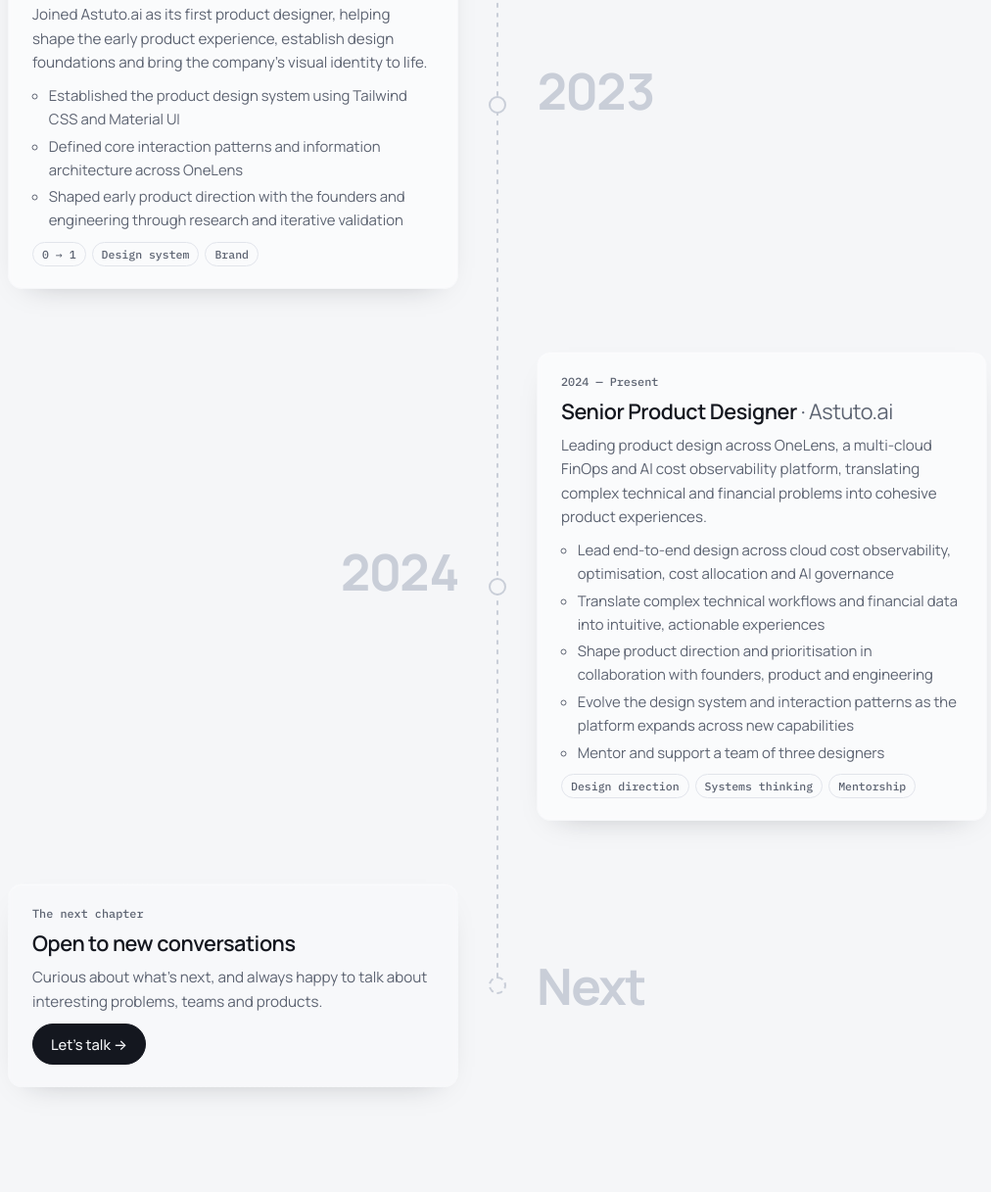
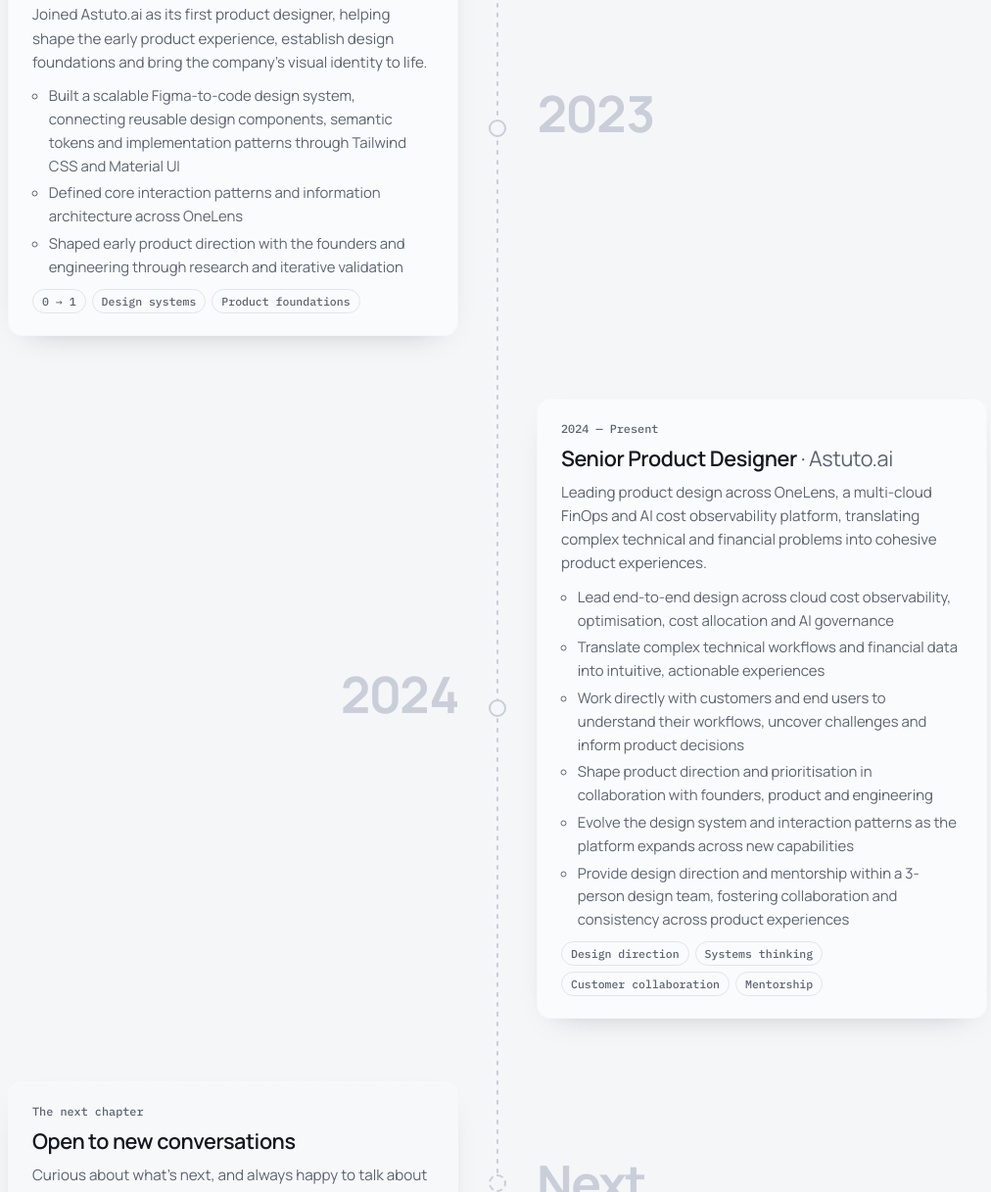
Before and after one commit to hrishikeshkakade-design/hrishikeshkakade-design.github.io, a plain HTML site: page index.html in a window 1280 px wide. Shown: the part 6717-7934 px from the top of the page at 98% size, without its empty margins (132-1144 px from the left). Drawn offline with Linux system fonts and the light colour scheme.

Commit message:
Update Astuto roles in the career timeline
Co-Authored-By: Claude Opus 5.5 <noreply@anthropic.com>
Claude-Session: https://claude.ai/code/session_01SN9xti3Y2D5QjiwnN3UrJo

```diff
--- a/index.html
+++ b/index.html
@@ -863,8 +863,8 @@ html.cc.cc-in .ccur{opacity:1}
             <span class="dates">Sep 2023 — 2024</span>
             <h3>Founding Product Designer <em>· Astuto.ai</em></h3>
             <p>Joined Astuto.ai as its first product designer, helping shape the early product experience, establish design foundations and bring the company's visual identity to life.</p>
-            <ul><li>Established the product design system using Tailwind CSS and Material UI</li><li>Defined core interaction patterns and information architecture across OneLens</li><li>Shaped early product direction with the founders and engineering through research and iterative validation</li></ul>
-            <div class="tags"><span class="tag">0 → 1</span><span class="tag">Design system</span><span class="tag">Brand</span></div>
+            <ul><li>Built a scalable Figma-to-code design system, connecting reusable design components, semantic tokens and implementation patterns through Tailwind CSS and Material UI</li><li>Defined core interaction patterns and information architecture across OneLens</li><li>Shaped early product direction with the founders and engineering through research and iterative validation</li></ul>
+            <div class="tags"><span class="tag">0 → 1</span><span class="tag">Design systems</span><span class="tag">Product foundations</span></div>
           </div>
         </li>
         <li class="stop">
@@ -874,8 +874,8 @@ html.cc.cc-in .ccur{opacity:1}
             <span class="dates">2024 — Present</span>
             <h3>Senior Product Designer <em>· Astuto.ai</em></h3>
             <p>Leading product design across OneLens, a multi-cloud FinOps and AI cost observability platform, translating complex technical and financial problems into cohesive product experiences.</p>
-            <ul><li>Lead end-to-end design across cloud cost observability, optimisation, cost allocation and AI governance</li><li>Translate complex technical workflows and financial data into intuitive, actionable experiences</li><li>Shape product direction and prioritisation in collaboration with founders, product and engineering</li><li>Evolve the design system and interaction patterns as the platform expands across new capabilities</li><li>Mentor and support a team of three designers</li></ul>
-            <div class="tags"><span class="tag">Design direction</span><span class="tag">Systems thinking</span><span class="tag">Mentorship</span></div>
+            <ul><li>Lead end-to-end design across cloud cost observability, optimisation, cost allocation and AI governance</li><li>Translate complex technical workflows and financial data into intuitive, actionable experiences</li><li>Work directly with customers and end users to understand their workflows, uncover challenges and inform product decisions</li><li>Shape product direction and prioritisation in collaboration with founders, product and engineering</li><li>Evolve the design system and interaction patterns as the platform expands across new capabilities</li><li>Provide design direction and mentorship within a 3-person design team, fostering collaboration and consistency across product experiences</li></ul>
+            <div class="tags"><span class="tag">Design direction</span><span class="tag">Systems thinking</span><span class="tag">Customer collaboration</span><span class="tag">Mentorship</span></div>
           </div>
         </li>
         <li class="stop next">
```
